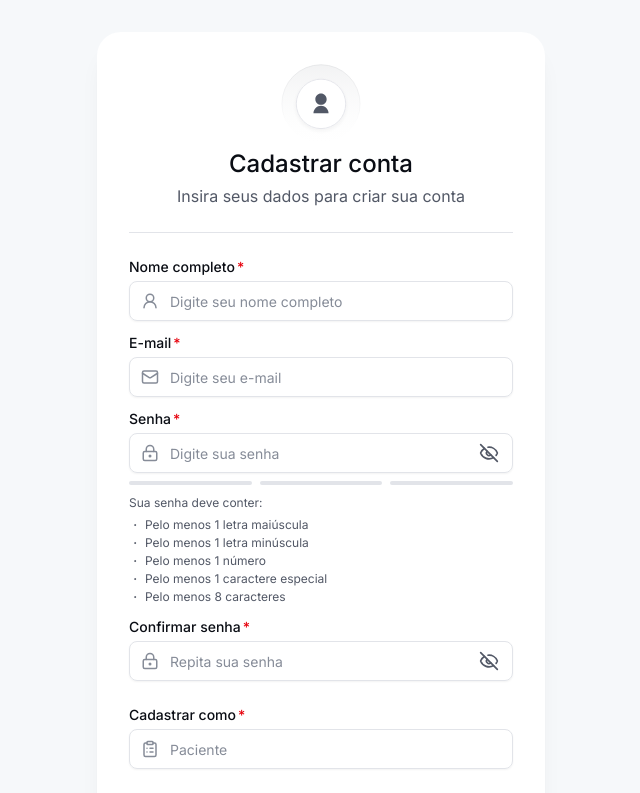
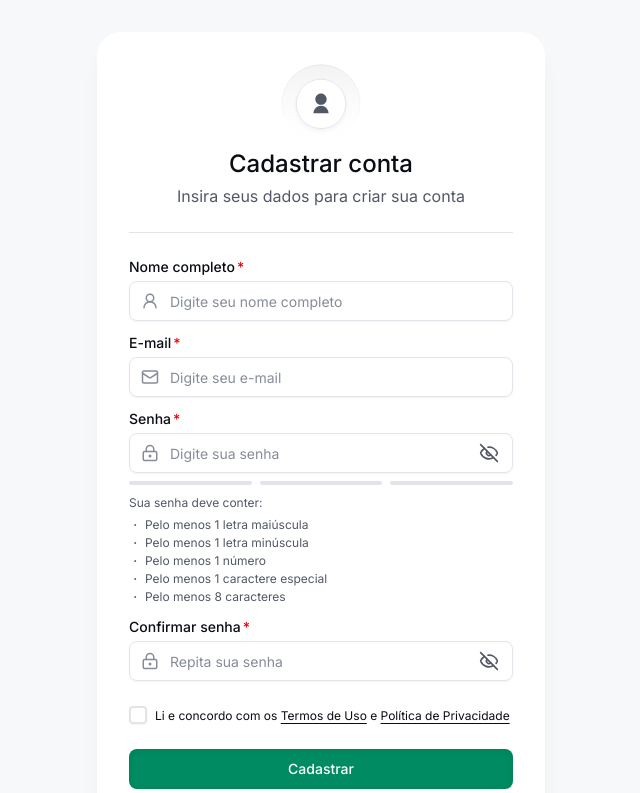
Before and after one commit to ipecode-br/abnmo-frontend, a Next.js app: page /conta/cadastrar in a window 1280 px wide. Shown: the top 793 px of the page, without its empty margins (319-959 px from the left). Built offline with nearby package versions, Linux system fonts and the light colour scheme.

Commit message:
chore(sign-up): remove type field

```diff
--- a/src/app/conta/cadastrar/sign-up-form-schema.tsx
+++ b/src/app/conta/cadastrar/sign-up-form-schema.tsx
@@ -6,8 +6,6 @@ import {
   NON_SPECIAL_CHAR_REGEX,
   PASSWORD_REGEX,
 } from '@/constants/regex'
-
-// TODO: validate user type
 
 export const signUpFormSchema = z
   .object({
@@ -30,7 +28,6 @@ export const signUpFormSchema = z
       )
       .regex(PASSWORD_REGEX, 'Senha inválida'),
     confirmPassword: z.string(),
-    type: z.string(),
     consent: z.boolean(),
   })
   .refine((data) => data.password === data.confirmPassword, {
@@ -38,7 +35,7 @@ export const signUpFormSchema = z
     path: ['confirmPassword'],
   })
   .refine((data) => data.consent === true, {
-    message: 'Seu consentimento aos termos é obrigatório',
+    message: 'Seu consentimento é obrigatório',
     path: ['consent'],
   })
 
@@ -46,7 +43,6 @@ export type SignUpFormSchema = z.infer<typeof signUpFormSchema>
 
 export const signUpFormDefaultValues: SignUpFormSchema = {
   name: '',
-  type: '',
   email: '',
   password: '',
   confirmPassword: '',
--- a/src/app/conta/cadastrar/sign-up-form.tsx
+++ b/src/app/conta/cadastrar/sign-up-form.tsx
@@ -1,7 +1,7 @@
 'use client'
 
 import { zodResolver } from '@hookform/resolvers/zod'
-import { ClipboardListIcon, Loader2, MailIcon, User2Icon } from 'lucide-react'
+import { Loader2, MailIcon, User2Icon } from 'lucide-react'
 import { useState } from 'react'
 import { FormProvider, useForm } from 'react-hook-form'
 
@@ -32,8 +32,6 @@ export function SignUpForm() {
   const isSubmitting = formMethods.formState.isSubmitting
   const errorMessage = formMethods.formState.errors.root?.message
 
-  console.log(formMethods.formState.errors)
-
   async function registerUser({ email }: SignUpFormSchema) {
     // TODO: implement function when API is available
     setSuccess(false)
@@ -48,7 +46,6 @@ export function SignUpForm() {
     setSuccess(true)
   }
 
-  // TODO: add select component for type
   // TODO: add link to policies
 
   return (
@@ -84,14 +81,6 @@ export function SignUpForm() {
           />
         </FormField>
 
-        <TextInput
-          name='type'
-          label='Cadastrar como'
-          icon={ClipboardListIcon}
-          placeholder='Paciente'
-          isRequired
-        />
-
         <CheckboxInput
           name='consent'
           label={
```
